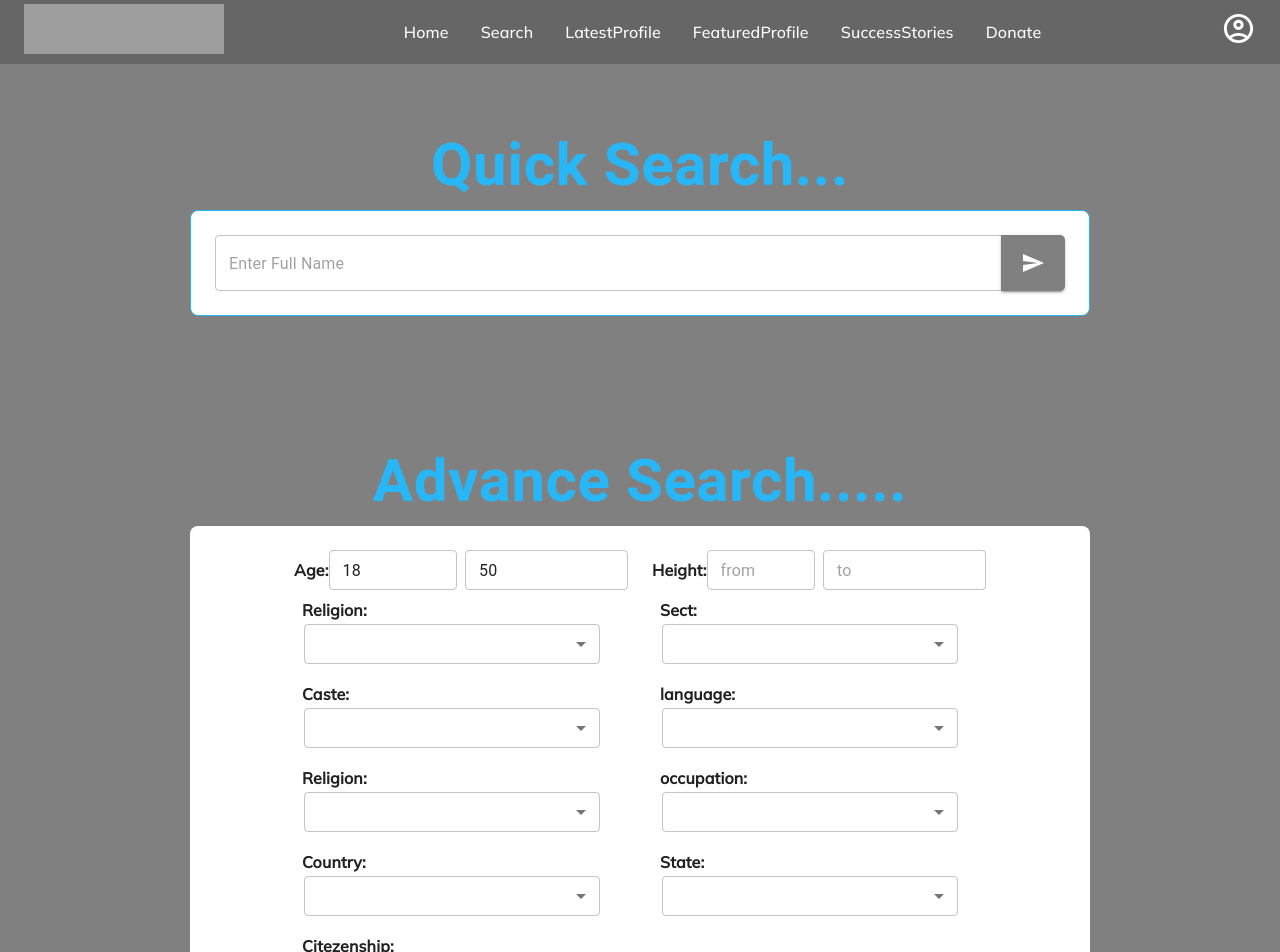
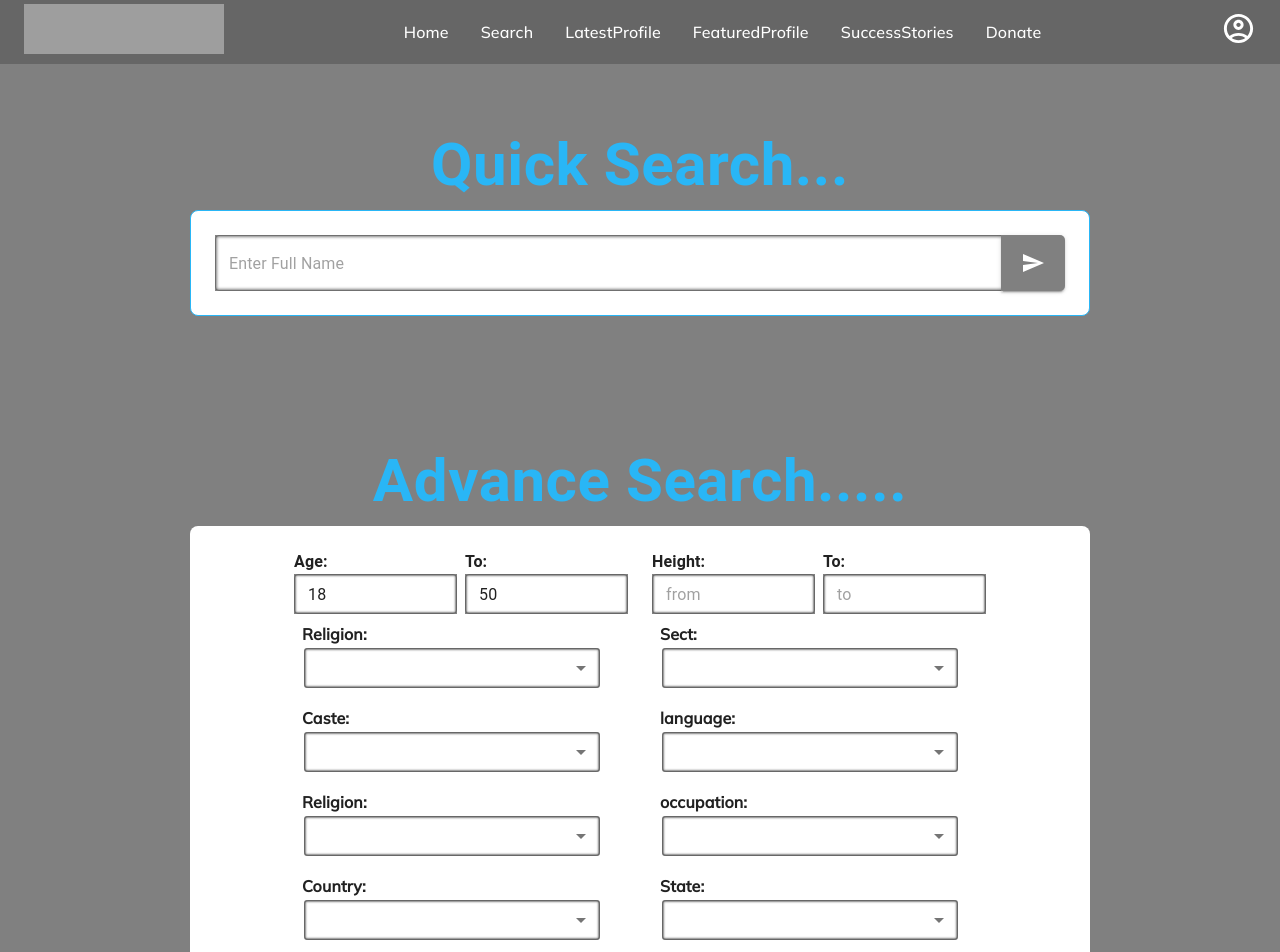
Before and after one commit to CodeCraft4/Rishta-e-Pakistan, a Next.js app: page /Pages/Search in a window 1280 px wide. Shown: the top 952 px of the page. Built offline with nearby package versions, Linux system fonts and the light colour scheme; grey boxes are pictures that could not be loaded.

Commit message:
changes...

```diff
--- a/src/app/Pages/Home/component/Header/page.tsx
+++ b/src/app/Pages/Home/component/Header/page.tsx
@@ -11,14 +11,10 @@ import {
   Radio,
   FormControl,
   TextField,
-  Button,
-  InputLabel,
   Select,
   MenuItem,
-  SelectChangeEvent,
 } from "@mui/material";
 import OutlinedInput from "@mui/material/OutlinedInput";
-import { Theme, useTheme } from "@mui/material/styles";
 import Image from "next/image";
 import CustomizeButton from "@/components/Button/Button";
 import { COLORS } from "@/constant/color";
--- a/src/app/Pages/Search/components/AdvanceSearch/AdvanceSearch.tsx
+++ b/src/app/Pages/Search/components/AdvanceSearch/AdvanceSearch.tsx
@@ -35,7 +35,7 @@ const AdvanceSearch = () => {
             fontSize: { md: 60, sm: 60, xs: 25 },
             textAlign: "center",
             fontWeight: "bold",
-            color:COLORS.primary.main
+            color: COLORS.primary.main,
           }}
         >
           Advance Search.....
@@ -66,20 +66,53 @@ const AdvanceSearch = () => {
                     fontWeight: "bold",
                   }}
                 >
-                  Age:
-                  <TextField placeholder="from" type="number" size="small" value={"18"} />
+                  <Box
+                    sx={{
+                      display: { md: "block", sm: "block", xs: "flex" },
+                    }}
+                  >
+                    <Typography fontWeight={"bold"}>Age:</Typography>
+                    <TextField
+                      placeholder="from"
+                      type="number"
+                      size="small"
+                      value={"18"}
+                      sx={{
+                        boxShadow: "inset 0px 0px 2px 2px gray",
+                      }}
+                    />
+                  </Box>
                 </Grid>
                 <Grid item md={6} sm={6} xs={6}>
-                  <TextField placeholder="to" type="number" size="small" value={"50"} />
+                  <Box
+                    sx={{
+                      display: { md: "block", sm: "block", xs: "flex" },
+                    }}
+                  >
+                    <Typography fontWeight={"bold"}>To:</Typography>
+                    <TextField
+                      placeholder="from"
+                      type="number"
+                      size="small"
+                      value={"50"}
+                      sx={{
+                        boxShadow: "inset 0px 0px 2px 2px gray",
+                      }}
+                    />
+                  </Box>
                 </Grid>
               </Grid>
               <Box p={1}>
                 Religion:
-                <FormControl sx={{width:{md:300,sm:300,xs:250}}}>
+                <FormControl sx={{ width: { md: 300, sm: 300, xs: 250 } }}>
                   <Select
                     size="small"
                     input={<OutlinedInput />}
-                    sx={{ border: "2px solid white", color: "black"}}
+                    sx={{
+                      border: "2px solid white",
+                      color: "black",
+                      boxShadow: "inset 0px 0px 2px 2px gray",
+                    }}
                   >
                     {RELIGION.map((name) => (
                       <MenuItem key={name} value={name}>
@@ -91,11 +124,15 @@ const AdvanceSearch = () => {
               </Box>
               <Box p={1}>
                 Caste:
-                <FormControl sx={{width:{md:300,sm:300,xs:250}}}>
+                <FormControl sx={{ width: { md: 300, sm: 300, xs: 250 } }}>
                   <Select
                     size="small"
                     input={<OutlinedInput />}
-                    sx={{ border: "2px solid white", color: "black" }}
+                    sx={{
+                      border: "2px solid white",
+                      color: "black",
+                      boxShadow: "inset 0px 0px 2px 2px gray",
+                    }}
                   >
                     {CAST_DROPDOWN.map((name) => (
                       <MenuItem key={name} value={name}>
@@ -107,11 +144,15 @@ const AdvanceSearch = () => {
               </Box>
               <Box p={1}>
                 Religion:
-                <FormControl sx={{width:{md:300,sm:300,xs:250}}}>
+                <FormControl sx={{ width: { md: 300, sm: 300, xs: 250 } }}>
                   <Select
                     size="small"
                     input={<OutlinedInput />}
-                    sx={{ border: "2px solid white", color: "black" }}
+                    sx={{
+                      border: "2px solid white",
+                      color: "black",
+                      boxShadow: "inset 0px 0px 2px 2px gray",
+                    }}
                   >
                     {EDUCATION.map((name) => (
                       <MenuItem key={name} value={name}>
@@ -123,11 +164,15 @@ const AdvanceSearch = () => {
               </Box>
               <Box p={1}>
                 Country:
-                <FormControl sx={{width:{md:300,sm:300,xs:250}}}>
+                <FormControl sx={{ width: { md: 300, sm: 300, xs: 250 } }}>
                   <Select
                     size="small"
                     input={<OutlinedInput />}
-                    sx={{ border: "2px solid white", color: "black" }}
+                    sx={{
+                      border: "2px solid white",
+                      color: "black",
+                      boxShadow: "inset 0px 0px 2px 2px gray",
+                    }}
                   >
                     {COUNTRY_DROPDOWN.map((name) => (
                       <MenuItem key={name} value={name}>
@@ -139,11 +184,15 @@ const AdvanceSearch = () => {
               </Box>
               <Box p={1}>
                 Citezenship:
-                <FormControl sx={{width:{md:300,sm:300,xs:250}}}>
+                <FormControl sx={{ width: { md: 300, sm: 300, xs: 250 } }}>
                   <Select
                     size="small"
                     input={<OutlinedInput />}
-                    sx={{ border: "2px solid white", color: "black" }}
+                    sx={{
+                      border: "2px solid white",
+                      color: "black",
+                      boxShadow: "inset 0px 0px 2px 2px gray",
+                    }}
                   >
                     {CITIZENSHIP.map((name) => (
                       <MenuItem key={name} value={name}>
@@ -167,20 +216,51 @@ const AdvanceSearch = () => {
                     fontWeight: "bold",
                   }}
                 >
-                  Height:
-                  <TextField placeholder="from" type="number" size="small" />
+                  <Box
+                    sx={{
+                      display: { md: "block", sm: "block", xs: "flex" },
+                    }}
+                  >
+                    <Typography fontWeight={"bold"}>Height:</Typography>
+                    <TextField
+                      placeholder="from"
+                      type="number"
+                      size="small"
+                      sx={{
+                        boxShadow: "inset 0px 0px 2px 2px gray",
+                      }}
+                    />
+                  </Box>
                 </Grid>
                 <Grid item md={6} sm={6} xs={6}>
-                  <TextField placeholder="to" type="number" size="small"/>
+                  <Box
+                    sx={{
+                      display: { md: "block", sm: "block", xs: "flex" },
+                    }}
+                  >
+                    <Typography fontWeight={"bold"}>To:</Typography>
+                    <TextField
+                      placeholder="to"
+                      type="number"
+                      size="small"
+                      sx={{
+                        boxShadow: "inset 0px 0px 2px 2px gray",
+                      }}
+                    />
+                  </Box>
                 </Grid>
               </Grid>
               <Box p={1}>
                 Sect:
-                <FormControl sx={{width:{md:300,sm:300,xs:250}}}>
+                <FormControl sx={{ width: { md: 300, sm: 300, xs: 250 } }}>
                   <Select
                     size="small"
                     input={<OutlinedInput />}
-                    sx={{ border: "2px solid white", color: "black" }}
+                    sx={{
+                      border: "2px solid white",
+                      color: "black",
+                      boxShadow: "inset 0px 0px 2px 2px gray",
+                    }}
                   >
                     {CITIZENSHIP.map((name) => (
                       <MenuItem key={name} value={name}>
@@ -192,11 +272,15 @@ const AdvanceSearch = () => {
               </Box>
               <Box p={1}>
                 language:
-                <FormControl sx={{width:{md:300,sm:300,xs:250}}}>
+                <FormControl sx={{ width: { md: 300, sm: 300, xs: 250 } }}>
                   <Select
                     size="small"
                     input={<OutlinedInput />}
-                    sx={{ border: "2px solid white", color: "black" }}
+                    sx={{
+                      border: "2px solid white",
+                      color: "black",
+                      boxShadow: "inset 0px 0px 2px 2px gray",
+                    }}
                   >
                     {LANGUAGE.map((name) => (
                       <MenuItem key={name} value={name}>
@@ -208,11 +292,15 @@ const AdvanceSearch = () => {
               </Box>
               <Box p={1}>
                 occupation:
-                <FormControl sx={{width:{md:300,sm:300,xs:250}}}>
+                <FormControl sx={{ width: { md: 300, sm: 300, xs: 250 } }}>
                   <Select
                     size="small"
                     input={<OutlinedInput />}
-                    sx={{ border: "2px solid white", color: "black" }}
+                    sx={{
+                      border: "2px solid white",
+                      color: "black",
+                      boxShadow: "inset 0px 0px 2px 2px gray",
+                    }}
                   >
                     {OCCUPATION.map((name) => (
                       <MenuItem key={name} value={name}>
@@ -224,11 +312,15 @@ const AdvanceSearch = () => {
               </Box>
               <Box p={1}>
                 State:
-                <FormControl sx={{width:{md:300,sm:300,xs:250}}}>
+                <FormControl sx={{ width: { md: 300, sm: 300, xs: 250 } }}>
                   <Select
                     size="small"
                     input={<OutlinedInput />}
-                    sx={{ border: "2px solid white", color: "black" }}
+                    sx={{
+                      border: "2px solid white",
+                      color: "black",
+                      boxShadow: "inset 0px 0px 2px 2px gray",
+                    }}
                   >
                     {STATE_LIST.map((name) => (
                       <MenuItem key={name} value={name}>
@@ -244,25 +336,29 @@ const AdvanceSearch = () => {
             <Grid item md={4}>
               Show:{" "}
               <FormControlLabel
-                control={<Checkbox defaultChecked sx={{color:COLORS.primary.main}}/>}
+                control={
+                  <Checkbox
+                    defaultChecked
+                    sx={{ color: COLORS.primary.main }}
+                  />
+                }
                 label="Profile with Phtoto"
-
               />
             </Grid>
             <Grid item md={4}>
               <FormControlLabel
-                control={<Checkbox sx={{color:COLORS.primary.main}}/>}
+                control={<Checkbox sx={{ color: COLORS.primary.main }} />}
                 label="Featured by Fimily"
               />
             </Grid>
             <Grid item md={4}>
               <FormControlLabel
-                control={<Checkbox sx={{color:COLORS.primary.main}}/>}
+                control={<Checkbox sx={{ color: COLORS.primary.main }} />}
                 label="Featured by Profile only"
               />
             </Grid>
           </Grid>
-          <CustomizeButton title="Search"/>
+          <CustomizeButton title="Search" />
         </Container>
       </Box>
     </div>
--- a/src/app/Pages/Search/components/QuickSearch/QuickSearch.tsx
+++ b/src/app/Pages/Search/components/QuickSearch/QuickSearch.tsx
@@ -34,6 +34,7 @@ const QuickSearch = () => {
             sx={{
               borderRadius: "none",
               border: "none",
+              boxShadow: "inset 0px 0px 3px 2px gray",
             }}
           />
           <Button
```
